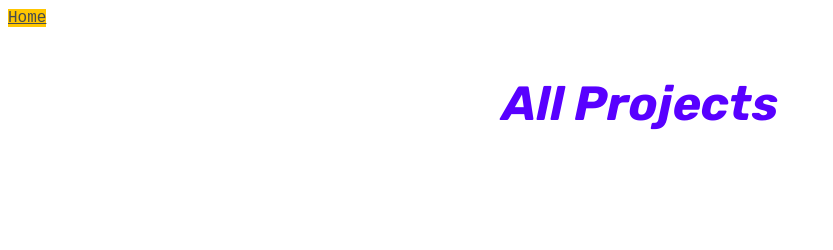
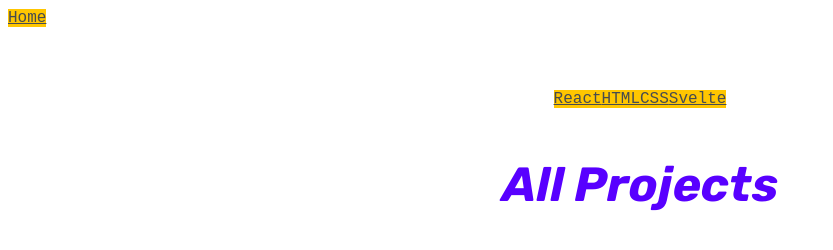
Before and after one commit to bsnyder13/portfolio, a website: page allprojects.html in a window 1280 px wide. Shown: the whole page, without its empty margins (0-833 px from the left). Drawn offline with Linux system fonts and the light colour scheme.

Commit message:
changed navigation

```diff
--- a/allprojects.html
+++ b/allprojects.html
@@ -8,4 +8,11 @@
 
 <a href="./index.html" class="btn btn-primary">Home</a>
 
+<div class="projects">
+    <a href="./react.html" class="btn btn-primary">React</a>
+    <a href="./html.html" class="btn btn-primary">HTML</a>
+    <a href="./css.html" class="btn btn-primary">CSS</a>
+    <a href="./svelte.html" class="btn btn-primary">Svelte</a>
+  </div>
+
 <h3>All Projects</h3>
--- a/style.css
+++ b/style.css
@@ -74,8 +74,10 @@ h3 {
 }
 
 .projects {
+    display: flex;
+    align-items: center;
+    justify-content: center;
     margin: auto;
-    margin-left: 40%;
     margin-top: 5%;
     font-family: 'Rubik', sans-serif;
 }
```
